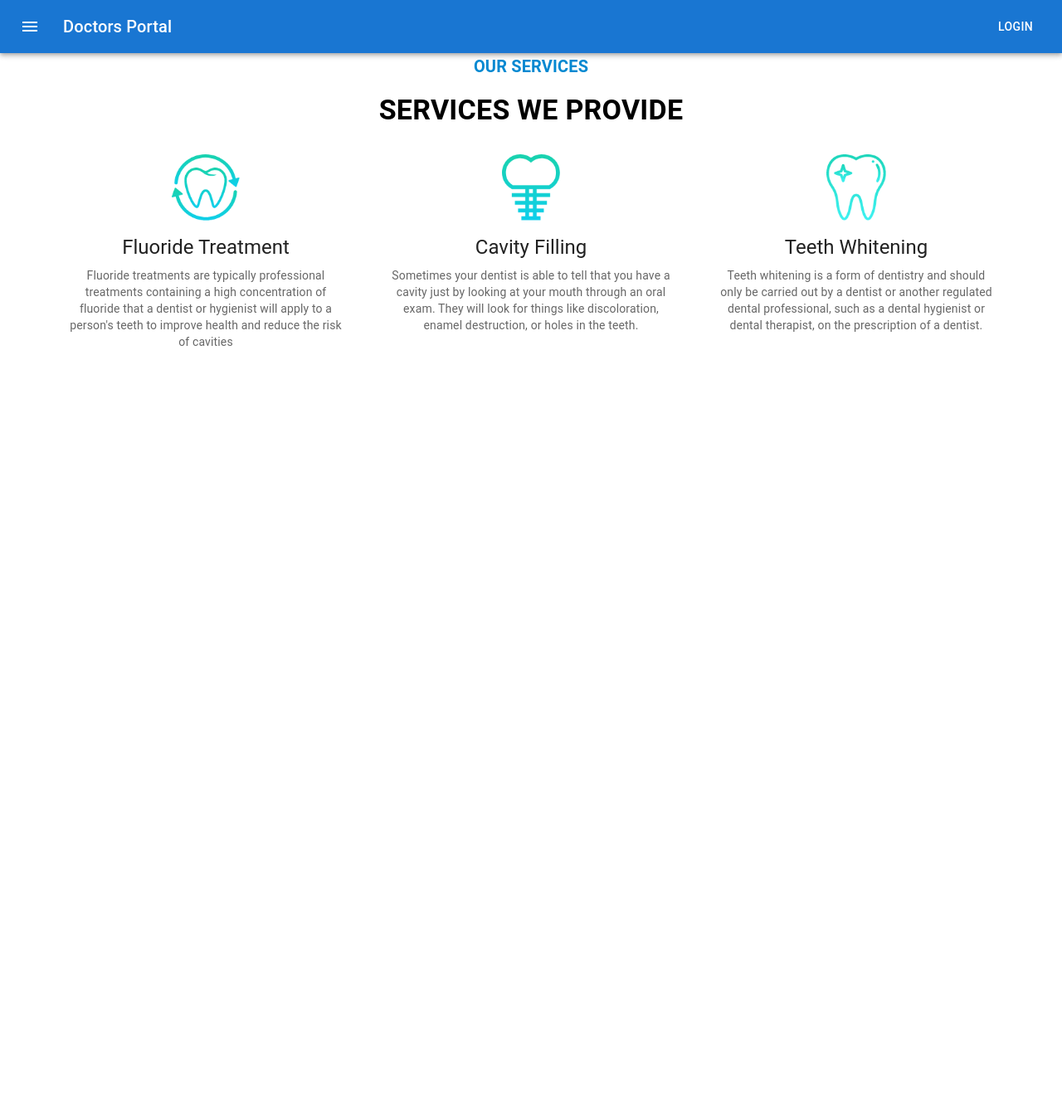
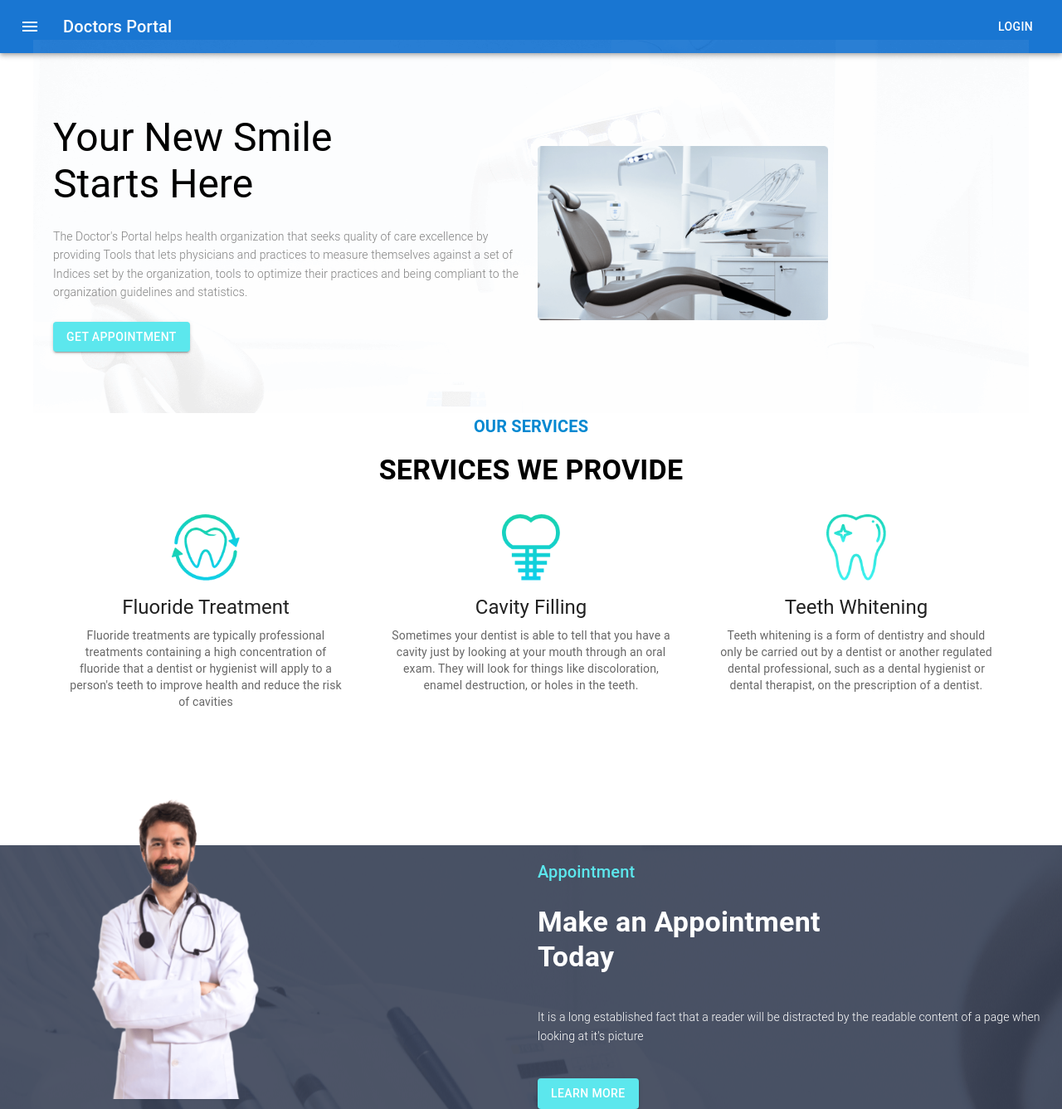
Before and after one commit to Foy5al/dazzling-smile-client-site, a React (Create React App) app: page / in a window 1280 px wide. Shown: the whole page at 83% size. Before the commit the page ends 800 px from the top, so only its background shows below. Built offline with nearby package versions, Linux system fonts and the light colour scheme.

Commit message:
banner add

```diff
--- a/public/index.html
+++ b/public/index.html
@@ -25,7 +25,8 @@
   <!-- font for website -->
   <link rel="preconnect" href="https://fonts.googleapis.com">
   <link rel="preconnect" href="https://fonts.gstatic.com" crossorigin>
-  <link href="https://fonts.googleapis.com/css2?family=Jost:wght@100;300;400;500;700;800&display=swap" rel="stylesheet">
+  <link href="https://fonts.googleapis.com/css2?family=Jost:wght@100;200;300;400;500;600;700;800&display=swap"
+    rel="stylesheet">
   <title>Doctors Portal</title>
 </head>
 
--- /dev/null
+++ b/src/Pages/Home/AppointmentBanner/AppointmentBanner.js
@@ -0,0 +1,46 @@
+import { Box, Button, Grid, Typography } from '@mui/material';
+import React from 'react';
+import doctor from '../../../assets/images/doctor.png';
+import bg from '../../../assets/images/appointment.png';
+
+const appointmentBg = {
+    background: `url(${bg})`,
+    marginTop: 155
+}
+
+const AppointmentBanner = () => {
+
+    return (
+        <Box style={appointmentBg} sx={{ flexGrow: 1 }}>
+            <Grid container spacing={2}>
+                <Grid item xs={12} md={6}>
+                    <img
+                        style={{ width: 400, marginTop: '-110px' }}
+                        src={doctor}
+                        alt="doctor_image" />
+                </Grid>
+                <Grid item xs={12} md={6} sx={{ display: 'flex', alignItems: 'center' }} >
+                    <Box>
+                        <Typography variant='h6' sx={{ color: '#5CE7ED' }}>
+                            Appointment
+                        </Typography>
+
+                        <Typography sx={{ mt: 3 }} style={{ color: 'white', fontWeight: 600 }} variant='h4'>
+                            Make an Appointment <br /> Today
+                        </Typography>
+
+                        <Typography sx={{ my: 5 }} style={{ color: 'white', fontWeight: 300, fontSize: 14 }} variant='h6'>
+                            It is a long established fact that a reader will be distracted by the readable content of a page when looking at it's picture
+                        </Typography>
+
+                        <Button sx={{ backgroundColor: '#5CE7ED' }} variant='contained'>
+                            Learn More
+                        </Button>
+                    </Box>
+                </Grid>
+            </Grid>
+        </Box>
+    );
+};
+
+export default AppointmentBanner;
--- /dev/null
+++ b/src/Pages/Home/Banner/Banner.js
@@ -0,0 +1,49 @@
+import React from 'react';
+import { Box, Button, Grid, Typography } from '@mui/material';
+import { Container } from '@mui/system';
+import chair from '../../../assets/images/chair.png'
+import bg from '../../../assets/images/bg.png';
+
+const bannerBg = {
+    background: `url(${bg})`
+}
+
+const verticalCenter = {
+    display: 'flex',
+    alignItems: 'center',
+    height: 450,
+    justifyItems: 'center'
+
+}
+
+const Banner = () => {
+    return (
+        <Container style={bannerBg} sx={{ flexGrow: 1 }}>
+            <Grid container spacing={2}>
+                <Grid style={verticalCenter} item xs={12} md={6}>
+
+                    <Box>
+                        <Typography variant='h3'>
+                            Your New Smile <br /> Starts Here
+                        </Typography>
+
+                        <Typography variant='h6' sx={{ my: 3, fontSize: 14, fontWeight: 300, color: 'gray' }}>
+                            The Doctor's Portal helps health organization that seeks quality of care excellence by providing Tools that lets physicians and practices to measure themselves against a set of Indices set by the organization, tools to optimize their practices and being compliant to the organization guidelines and statistics.
+                        </Typography>
+
+                        <Button sx={{ backgroundColor: '#5CE7ED' }} variant='contained'>
+                            Get Appointment
+                        </Button>
+                    </Box>
+
+                </Grid>
+
+                <Grid style={verticalCenter} item xs={12} md={6}>
+                    <img style={{ width: 350 }} src={chair} alt="chair_img" />
+                </Grid>
+            </Grid>
+        </Container>
+    );
+};
+
+export default Banner;
--- a/src/Pages/Home/Home/Home.js
+++ b/src/Pages/Home/Home/Home.js
@@ -1,12 +1,16 @@
 import React from 'react';
 import Navigation from '../../Shared/Navigation/Navigation';
+import AppointmentBanner from '../AppointmentBanner/AppointmentBanner';
+import Banner from '../Banner/Banner';
 import Services from '../Services/Services';
 
 const Home = () => {
     return (
         <div>
             <Navigation />
+            <Banner />
             <Services />
+            <AppointmentBanner />
         </div>
     );
 };
```
